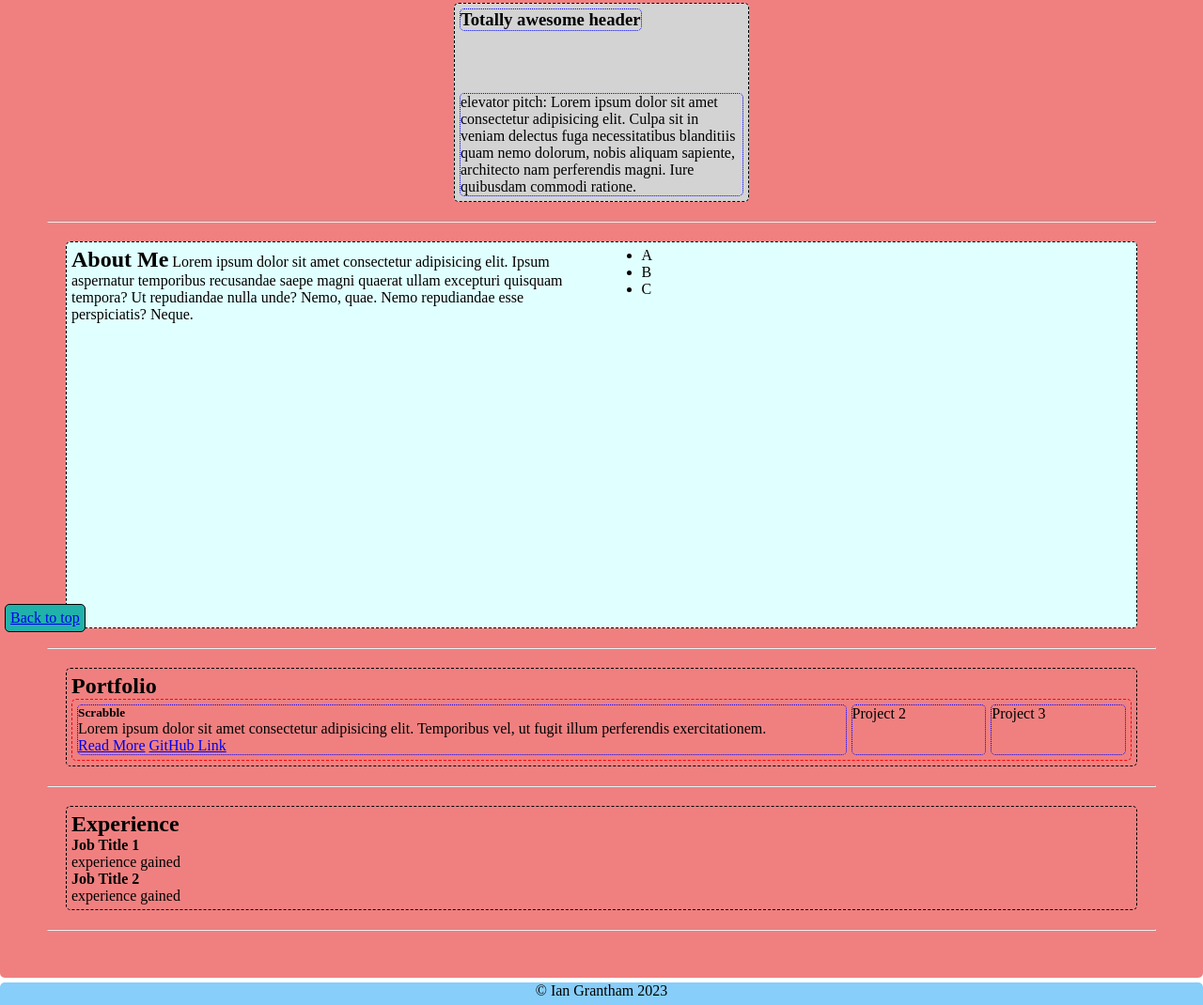
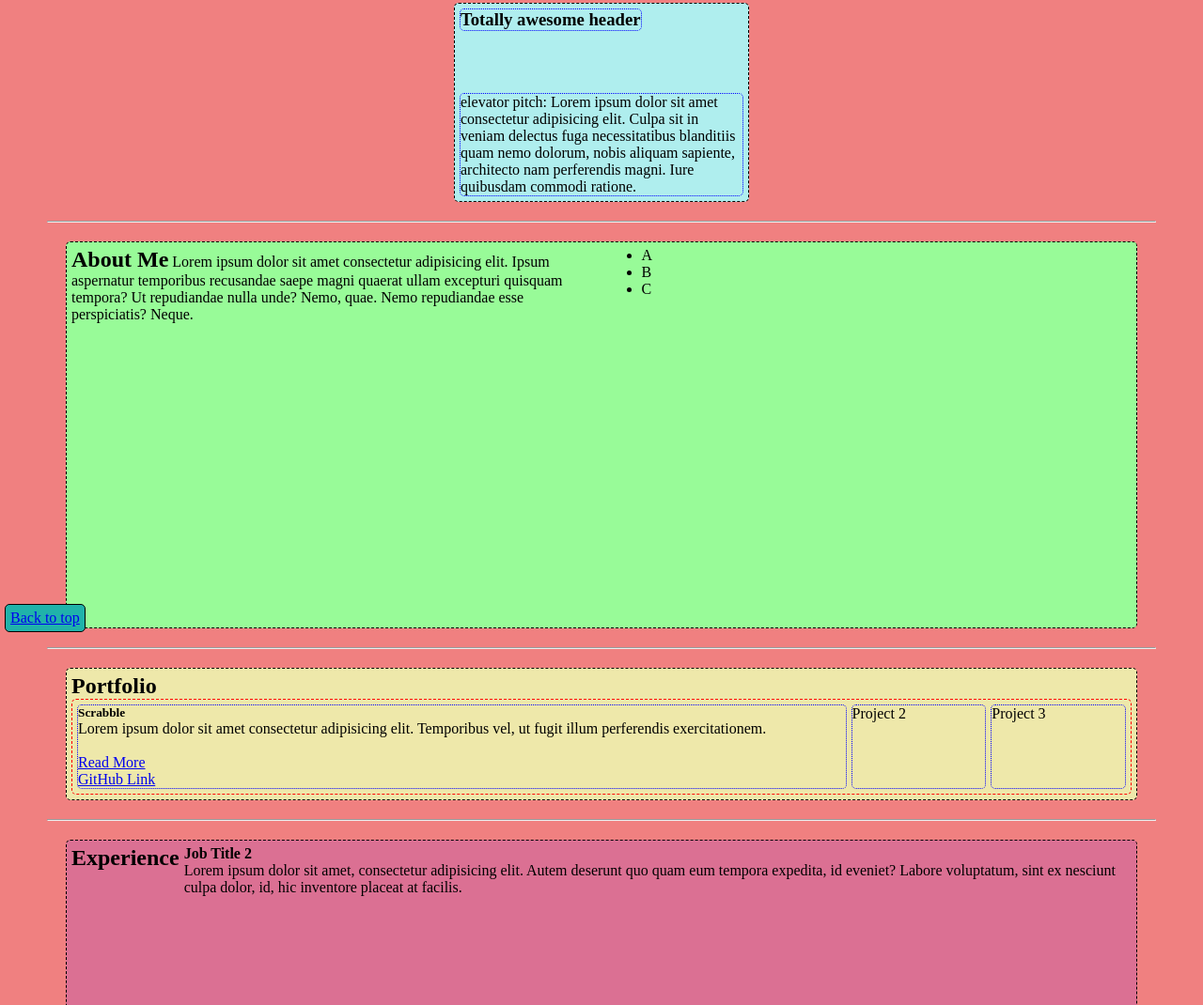
Before and after one commit to boolean-uk/html-full-stack-portfolio, a plain HTML site: page index.html in a window 1280 px wide. Shown: the part 122-1192 px from the top of the page at 94% size. Drawn offline with Linux system fonts and the light colour scheme.

Commit message:
styling experience

```diff
--- a/index.html
+++ b/index.html
@@ -45,7 +45,9 @@
             <li>
               <h5>Scrabble</h5>
               <p>Lorem ipsum dolor sit amet consectetur adipisicing elit. Temporibus vel, ut fugit illum perferendis exercitationem.</p>
+              <br>
               <a href="/projects/scrabble/index.html">Read More</a>
+              <br>
               <a href="https://github.com/procrastian/js-scrabble-challenge" target="_blank">GitHub Link</a>
             </li>
             <li>Project 2</li>
@@ -57,11 +59,11 @@
         <h2 id="experience">Experience</h2>
           <div class="prevjob">
             <h4>Job Title 1</h4>
-            <p>experience gained</p>
+            <p>Lorem, ipsum dolor sit amet consectetur adipisicing elit. Autem aut, veniam quis, voluptatum culpa repellat cum eius delectus rerum beatae quisquam excepturi? Impedit dolorem praesentium ex blanditiis accusantium ipsum sint.</p>
           </div>
           <div class="prevjob">
             <h4>Job Title 2</h4>
-            <p>experience gained</p>
+            <p>Lorem ipsum dolor sit amet, consectetur adipisicing elit. Autem deserunt quo quam eum tempora expedita, id eveniet? Labore voluptatum, sint ex nesciunt culpa dolor, id, hic inventore placeat at facilis.</p>
           </div>
         </article>
 <hr>
--- a/style.css
+++ b/style.css
@@ -69,7 +69,7 @@ body {
 
 /* home page styling */
         .home {
-            background-color: lightgrey;
+            background-color: paleturquoise;
             display: grid;
             min-height: 200px;
             min-width: 1fr;
@@ -93,7 +93,7 @@ body {
             }
 /* about me page styling */
         .about {
-            background-color: lightcyan;
+            background-color:palegreen;
             display:grid;
             grid-area:
             "title title"
@@ -121,6 +121,9 @@ body {
                 border: dotted 1px blue;
             }
 /* portfolio tiles and links styling */
+        .portfolio {
+            background-color: palegoldenrod;
+        }
             .portfolio ul {
                 display: grid;
                 border: dashed 1px red;
@@ -132,8 +135,28 @@ body {
                 .portfolio ul li {
                     border: dotted 1px blue;
                 }
-
-/* fixed home button */
+                    .portfolio > ul > li > a, h5 {
+                        text-justify: center;
+                    }
+/* experience styling */
+        .exp {
+            background-color: palevioletred;
+            display: grid;
+            grid-template-areas: "experience job";
+            grid-template-rows: 1fr 1fr;
+            grid-template-columns: 1fr;
+            grid-auto-flow: column;
+        }
+            .exp h2 {
+                display: grid;
+                grid-area: experience;
+                justify-items: center;
+            }
+            /* .exp div {
+                display:grid;
+                grid-area: job;
+            } */
+/* fixed back to top button */
 .pagetop {
     position: fixed;
     bottom: 5px;
@@ -141,7 +164,6 @@ body {
     background-color: lightseagreen;
     border: solid 1px black;
     padding: 5px;
-
 }
 /* footer styling */
 .footer {
```
Lines whose indentation alone changed are shown as unchanged.
